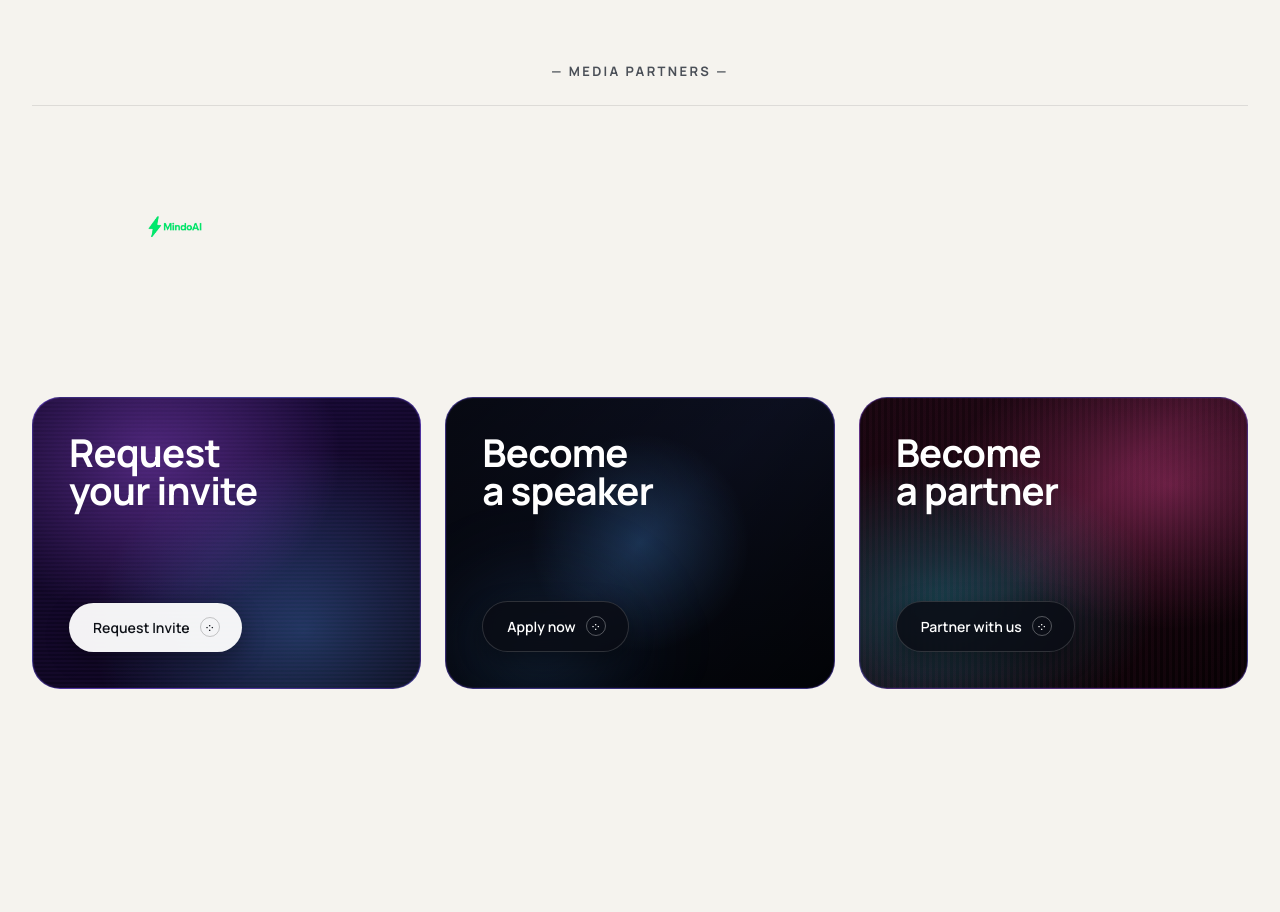
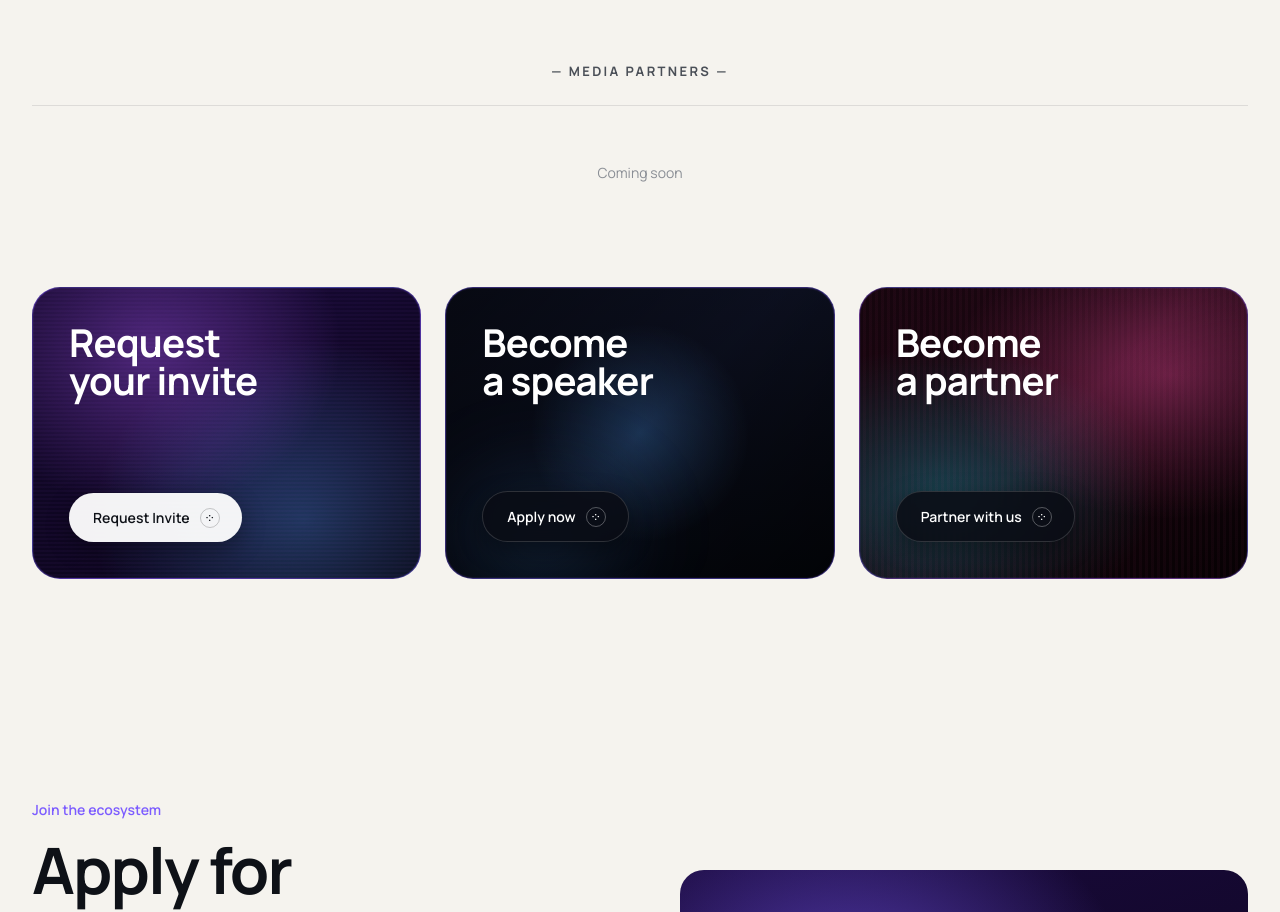
Before and after one commit to lalla-ai/agentic-day-miami, a Next.js app: page / in a window 1280 px wide. Shown: the part 10400-11312 px from the top of the page. Built offline with nearby package versions, Linux system fonts and the light colour scheme.

Commit message:
Remove all media partner logos
Co-Authored-By: Oz <oz-agent@warp.dev>

```diff
--- a/components/Partners.tsx
+++ b/components/Partners.tsx
@@ -95,9 +95,7 @@ export default function Partners() {
         {/* Media Partners */}
         <div id="media" className="partner-tier reveal">
           <div className="partner-tier-title">— Media Partners —</div>
-          <div className="partner-grid" style={{ gridTemplateColumns: "repeat(4, 1fr)" }}>
-            <LogoCell logo="/images/media/luna_pr.png" name="Luna PR" url="https://www.lunapr.io/" />
-          </div>
+          <p style={{ textAlign: "center", color: "var(--ink-dim)", fontSize: 14, padding: "24px 0" }}>Coming soon</p>
         </div>
 
         {/* Get involved */}
```
